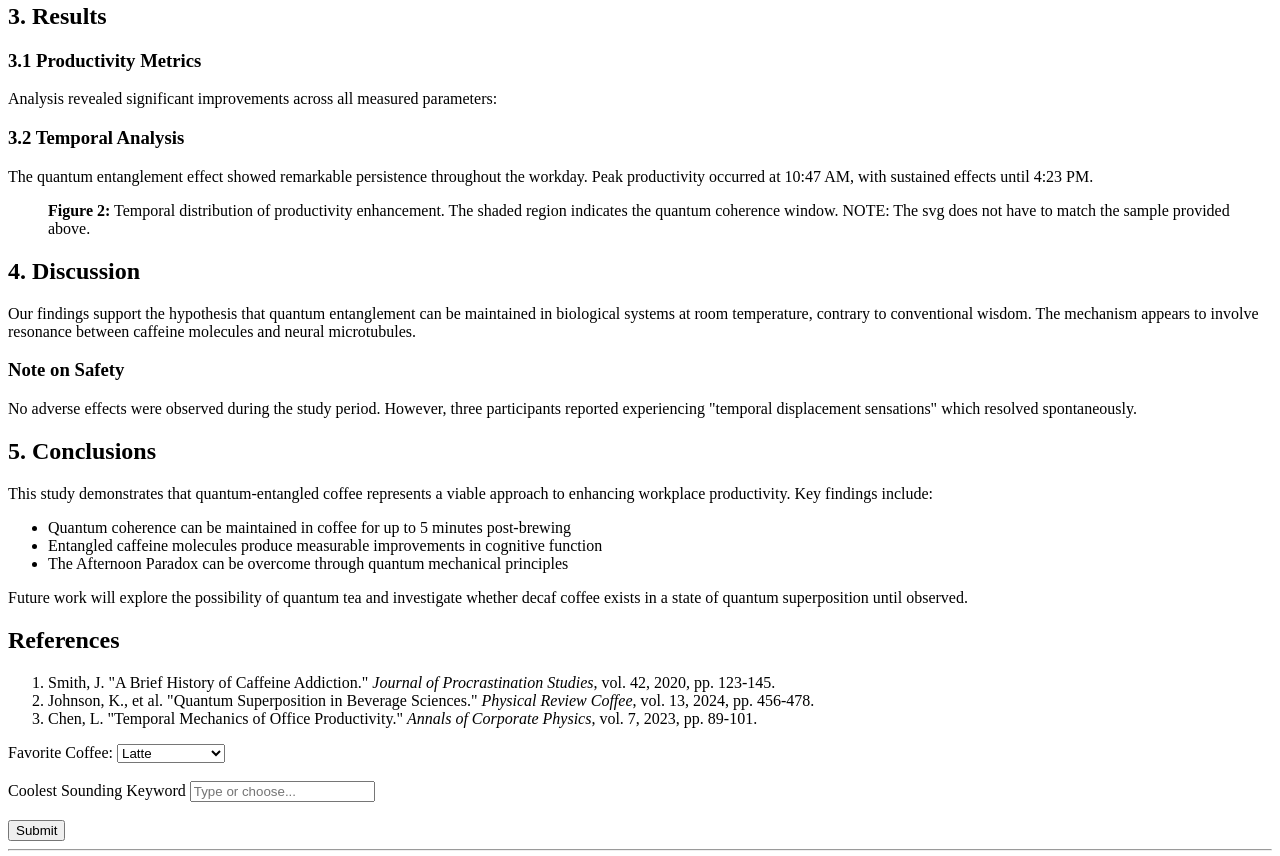
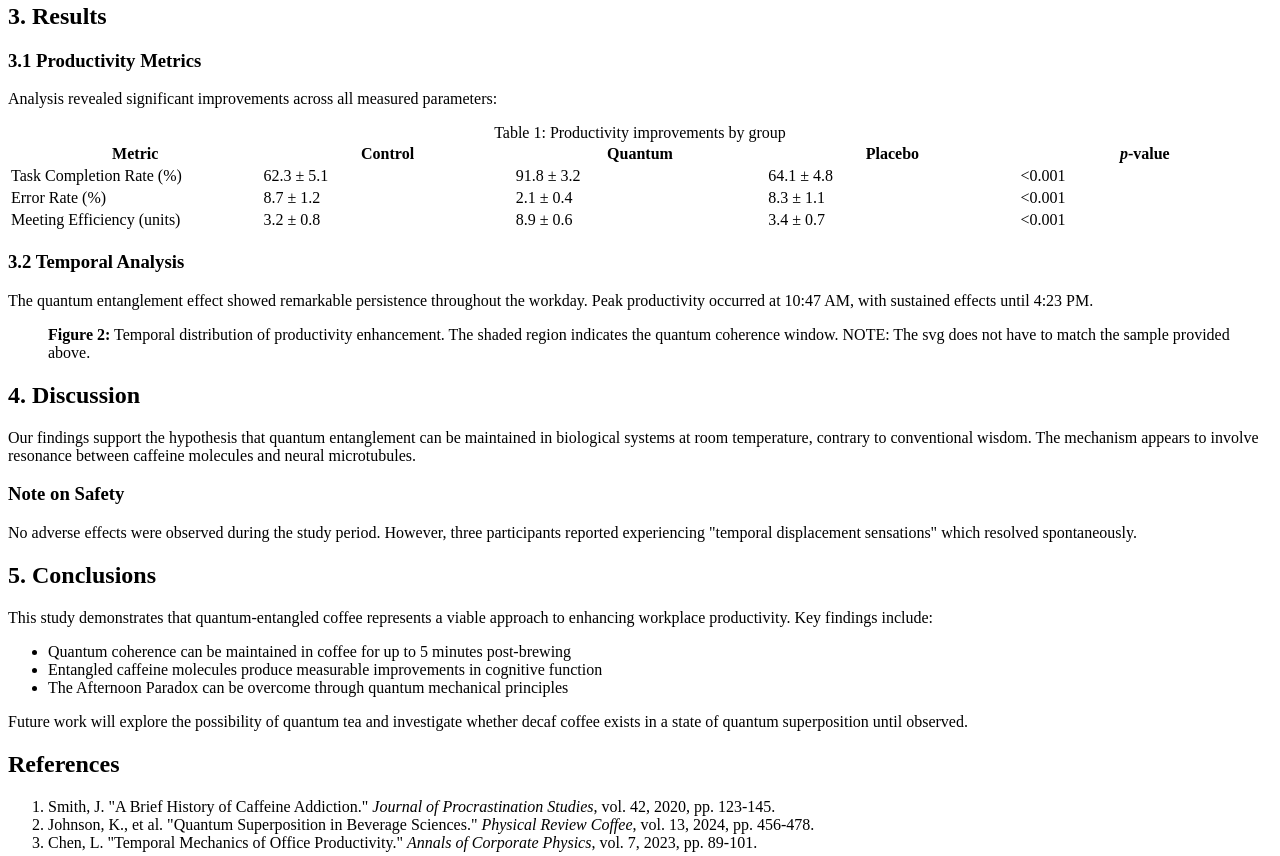
Before and after one commit to Kevin-Klimek/cse134-hw2, a plain HTML site: page index.html in a window 1280 px wide. Shown: the part 1759-2615 px from the top of the page. Drawn offline with Linux system fonts and the light colour scheme.

Commit message:
implemented table

```diff
--- a/index.html
+++ b/index.html
@@ -106,8 +106,41 @@
         <section>
             <h2>3. Results</h2>
             <h3>3.1 Productivity Metrics</h3>
-            <!-- TODO: implement table -->
             <p>Analysis revealed significant improvements across all measured parameters:</p>
+            <!-- Table, with allowed width styling for formatting -->
+            <table style="width:100%">
+                <caption>Table 1: Productivity improvements by group</caption>
+                <colgroup>
+                    <col span="5" style="width:20%"/>
+                </colgroup>
+                <tr>
+                    <th>Metric</th>
+                    <th>Control</th>
+                    <th>Quantum</th>
+                    <th>Placebo</th>
+                    <th><i>p</i>-value</th>
+                </tr>
+                <tr>
+                    <td>Task Completion Rate (%)</td>
+                    <td>62.3 &plusmn; 5.1</td>
+                    <td>91.8 &plusmn; 3.2</td>
+                    <td>64.1 &plusmn; 4.8</td>
+                    <td>&lt;0.001</td>
+                </tr>
+                <tr>
+                    <td>Error Rate (%)</td>
+                    <td>8.7 &plusmn; 1.2</td>
+                    <td>2.1 &plusmn; 0.4</td>
+                    <td>8.3 &plusmn; 1.1</td>
+                    <td>&lt;0.001</td>
+                </tr>
+                <tr>
+                    <td>Meeting Efficiency (units)</td>
+                    <td>3.2 &plusmn; 0.8</td>
+                    <td>8.9 &plusmn; 0.6</td>
+                    <td>3.4 &plusmn; 0.7</td>
+                    <td>&lt;0.001</td>
+            </table>
 
             <h3>3.2 Temporal Analysis</h3>
             <p>The quantum entanglement effect showed remarkable persistence throughout the workday. Peak productivity occurred at 10:47 AM, with sustained effects until 4:23 PM.</p>
```
Also changed, not shown: documentation/tag_usage.txt.
